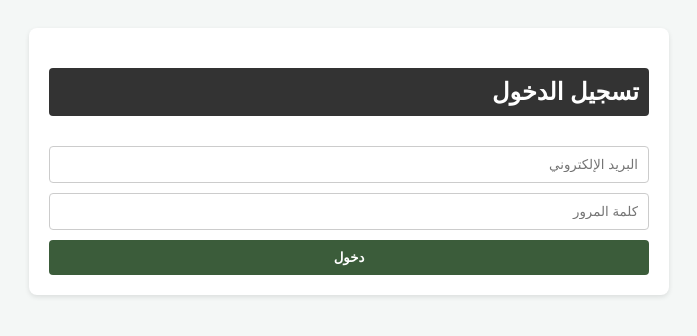
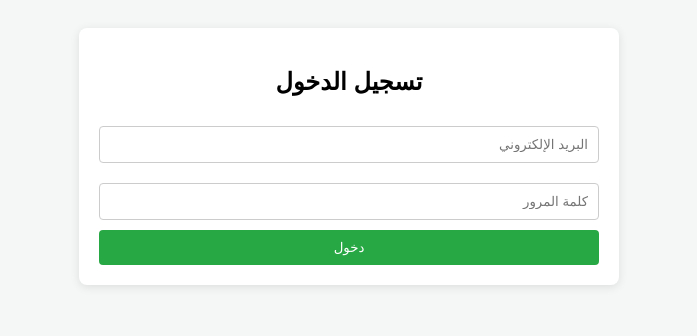
Before and after one commit to amirahmed1985/-, a plain HTML site: page admin.html in a window 1280 px wide. Shown: the whole page, without its empty margins (291-988 px from the left). Drawn offline with Linux system fonts and the light colour scheme.

Commit message:
Add files via upload

```diff
--- a/admin.html
+++ b/admin.html
@@ -2,16 +2,15 @@
 <html lang="ar" dir="rtl">
 <head>
     <meta charset="UTF-8">
-    <meta name="viewport" content="width=device-width, initial-scale=1.0">
     <title>لوحة التحكم</title>
     <style>
-        body { font-family: sans-serif; background: #f4f7f6; padding: 20px; }
-        .container { max-width: 600px; margin: auto; background: white; padding: 20px; border-radius: 8px; box-shadow: 0 2px 5px rgba(0,0,0,0.1); }
-        #loginScreen { display: flex; flex-direction: column; gap: 10px; }
-        input { padding: 10px; border: 1px solid #ccc; border-radius: 4px; }
-        button { padding: 10px; cursor: pointer; border: none; border-radius: 4px; color: white; background: #3B5C3A; font-weight: bold; }
-        #adminDashboard { display: none; }
-        h2 { background: #333; color: white; padding: 10px; border-radius: 4px; }
+        /* التنسيق الأساسي لضمان شكل جميل */
+        body { font-family: sans-serif; background-color: #f4f7f6; padding: 20px; text-align: center; }
+        .container { max-width: 500px; margin: auto; background: white; padding: 20px; border-radius: 8px; box-shadow: 0 2px 10px rgba(0,0,0,0.1); }
+        input { width: 100%; padding: 10px; margin: 10px 0; border: 1px solid #ccc; border-radius: 4px; box-sizing: border-box; }
+        button { width: 100%; padding: 10px; background-color: #28a745; color: white; border: none; border-radius: 4px; cursor: pointer; }
+        #adminDashboard { display: none; text-align: right; }
+        .product-item { display: flex; justify-content: space-between; padding: 10px; border-bottom: 1px solid #eee; }
     </style>
 </head>
 <body>
@@ -25,9 +24,8 @@
     </div>
 
     <div id="adminDashboard">
-            <h2>إدارة المخزون</h2>
+        <h2>لوحة التحكم</h2>
         <div id="stockContents"></div>
-            <button onclick="window.location.reload()" style="background: #666; margin-top: 20px;">تحديث الصفحة</button>
     </div>
 </div>
 
```
Lines whose indentation alone changed are shown as unchanged.
